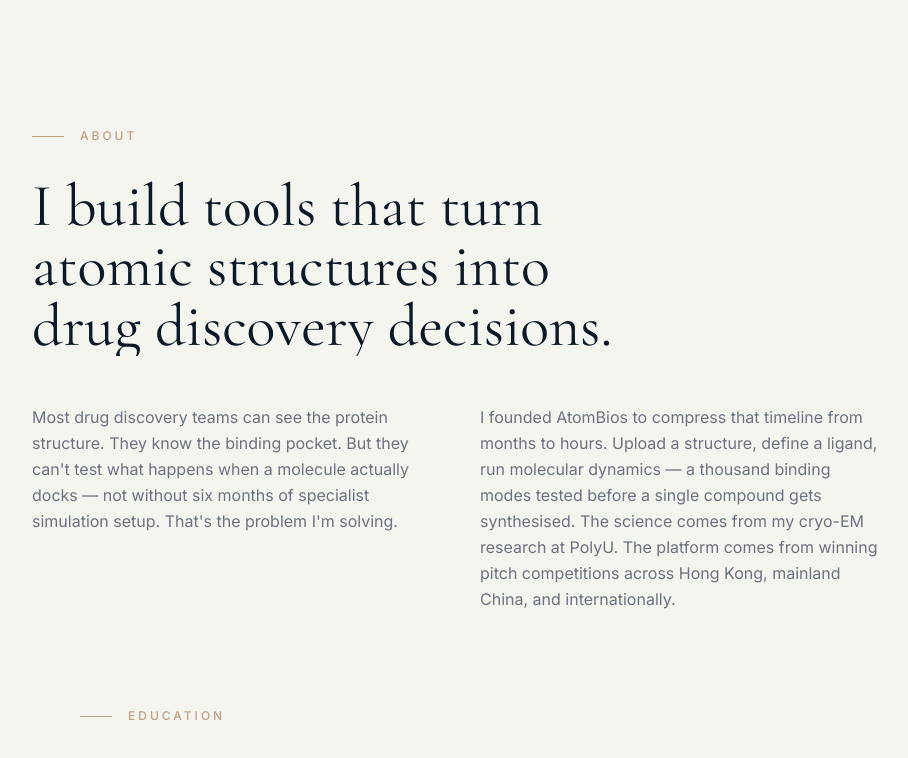
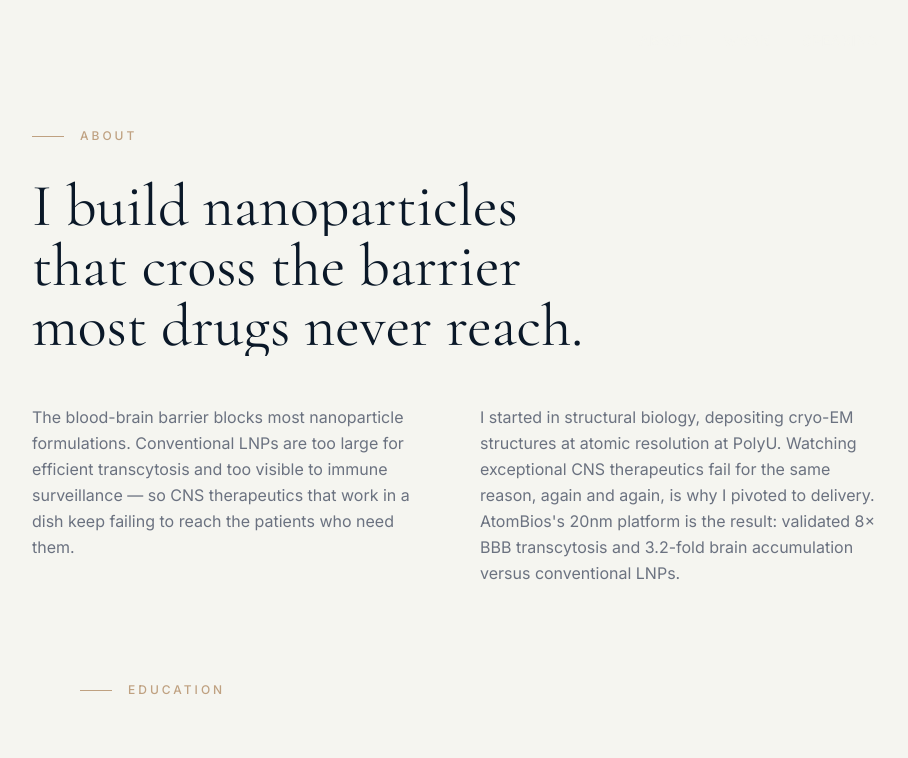
Before and after one commit to Grasswall/jackieng-profile, a Next.js app: page /jackieng-profile/about in a window 1280 px wide. Shown: the top 758 px of the page, without its empty margins (184-1092 px from the left). Built offline with nearby package versions, Linux system fonts and the light colour scheme.

Commit message:
Align About/Work/Speaking with brain-delivery narrative; fix MPhil to PhD

```diff
--- a/src/app/about/page.tsx
+++ b/src/app/about/page.tsx
@@ -5,21 +5,21 @@ import { TextReveal } from "@/components/TextReveal";
 
 export const metadata: Metadata = {
   title: "About — Jackie Ng",
-  description: "Structural biologist turned biotech founder. Building at the intersection of atoms and algorithms.",
+  description: "Structural biologist turned brain-delivery scientist. Building 20nm nanoparticles that cross the blood-brain barrier.",
 };
 
 const educationItems = [
   {
-    degree: "MPhil",
+    degree: "PhD",
     field: "Biochemistry",
     institution: "The Hong Kong Polytechnic University",
     years: "2023–present",
     highlights: [
-      "Cryo-EM structural biology & computational drug discovery",
+      "Cryo-EM structural biology, pivoted to blood-brain barrier delivery",
       "Research Postgraduate Scholarship + HK$25k Conference Grant",
       "YDC Youth Ambassadors Programme",
     ],
-    tags: ["Cryo-EM", "Drug Discovery", "Best Oral Presentation"],
+    tags: ["Cryo-EM", "BBB Delivery", "Best Oral Presentation"],
   },
   {
     degree: "BSc",
@@ -41,17 +41,17 @@ export default function AboutPage() {
       <div className="max-w-4xl mx-auto px-6">
         <SectionLabel label="About" />
         <TextReveal as="h1" className="font-heading text-5xl md:text-6xl text-navy mt-8 mb-12 leading-tight">
-          {`I build tools that turn
-atomic structures into
-drug discovery decisions.`}
+          {`I build nanoparticles
+that cross the barrier
+most drugs never reach.`}
         </TextReveal>
 
         <div className="grid md:grid-cols-2 gap-12 mb-24">
           <p className="text-slate leading-relaxed">
-            Most drug discovery teams can see the protein structure. They know the binding pocket. But they can&apos;t test what happens when a molecule actually docks &mdash; not without six months of specialist simulation setup. That&apos;s the problem I&apos;m solving.
+            The blood-brain barrier blocks most nanoparticle formulations. Conventional LNPs are too large for efficient transcytosis and too visible to immune surveillance &mdash; so CNS therapeutics that work in a dish keep failing to reach the patients who need them.
           </p>
           <p className="text-slate leading-relaxed">
-            I founded AtomBios to compress that timeline from months to hours. Upload a structure, define a ligand, run molecular dynamics &mdash; a thousand binding modes tested before a single compound gets synthesised. The science comes from my cryo-EM research at PolyU. The platform comes from winning pitch competitions across Hong Kong, mainland China, and internationally.
+            I started in structural biology, depositing cryo-EM structures at atomic resolution at PolyU. Watching exceptional CNS therapeutics fail for the same reason, again and again, is why I pivoted to delivery. AtomBios&apos;s 20nm platform is the result: validated 8&times; BBB transcytosis and 3.2-fold brain accumulation versus conventional LNPs.
           </p>
         </div>
 
--- a/src/app/speaking/page.tsx
+++ b/src/app/speaking/page.tsx
@@ -9,9 +9,9 @@ export const metadata: Metadata = {
 };
 
 const mediaCards = [
-  { id: "rthk", type: "large" as const, outlet: "RTHK · Hong Kong Public Broadcaster", title: "尋找創科的故事", description: "On-camera interview on RTHK's Innovation Stories — Hong Kong's equivalent of the BBC — sharing the story behind AtomBios and molecular simulation.", photo: "/jackieng-profile/assets/rthk-broadcast.jpg", badge: "Live TV" },
+  { id: "rthk", type: "large" as const, outlet: "RTHK · Hong Kong Public Broadcaster", title: "尋找創科的故事", description: "On-camera interview on RTHK's Innovation Stories — Hong Kong's equivalent of the BBC — sharing the story behind AtomBios.", photo: "/jackieng-profile/assets/rthk-broadcast.jpg", badge: "Live TV" },
   { id: "brtv", type: "large" as const, outlet: "BRTV · Beijing Television", title: "轉在北京", description: "Featured on Beijing Television — mainland China's national coverage — as a Hong Kong scientist making impact in Greater China's innovation ecosystem.", photo: "/jackieng-profile/assets/beijing-tv-speaking.jpg", badge: "National TV" },
-  { id: "mingpao", type: "regular" as const, outlet: "Ming Pao · Sing Tao", title: "Print Interviews", description: "Published interviews in Hong Kong's leading Chinese-language newspapers on computational drug discovery and the intersection of science and entrepreneurship.", photo: "/jackieng-profile/assets/mingpao-spread.jpg" },
+  { id: "mingpao", type: "regular" as const, outlet: "Ming Pao · Sing Tao", title: "Print Interviews", description: "Published interviews in Hong Kong's leading Chinese-language newspapers on science and entrepreneurship.", photo: "/jackieng-profile/assets/mingpao-spread.jpg" },
   { id: "jbc", type: "text-only" as const, outlet: "J. Biological Chemistry", title: "Published Research", description: "Tang et al. — Novel host cell factors interacting with SARS-CoV-2 spike protein RBD.", badge: "Peer-reviewed · JBC" },
 ];
 
--- a/src/app/work/page.tsx
+++ b/src/app/work/page.tsx
@@ -5,13 +5,13 @@ import { TextReveal } from "@/components/TextReveal";
 
 export const metadata: Metadata = {
   title: "Work — Jackie Ng",
-  description: "AtomBios: the simulation platform that turns cryo-EM structures into drug candidates. HKSTP incubated, competition-validated, investor-backed.",
+  description: "AtomBios: 20nm nanoparticles engineered to cross the blood-brain barrier. HKSTP incubated, competition-validated, investor-backed.",
 };
 
 const pillars = [
-  { icon: "⬡", title: "Atomic Precision", description: "Structural simulation grounded in cryo-EM verified models — every binding pocket, every residue." },
-  { icon: "⚡", title: "Pharma Speed", description: "Compressing the drug discovery timeline from years to weeks with GPU-accelerated molecular dynamics." },
-  { icon: "◎", title: "Human Insight", description: "Translating atomic-scale data into decisions that clinicians, investors, and researchers can act on." },
+  { icon: "⬡", title: "20nm Platform", description: "Nanoparticles 4-5× smaller than conventional LNPs, built from structural biology insight into endosomal transcytosis." },
+  { icon: "⚡", title: "Validated In Vivo", description: "8× blood-brain barrier transcytosis and 3.2-fold brain accumulation versus conventional LNPs." },
+  { icon: "◎", title: "Pharma Partnership", description: "Working with Sirnaomics to move the platform from bench validation toward clinical application." },
 ];
 
 const badges = ["HKSTP Ideation Approved", "PolyU IEP Incubatee", "MicroFund 25/26", "JoinCap Investment Secured"];
@@ -22,14 +22,14 @@ export default function WorkPage() {
       <div className="max-w-5xl mx-auto px-6">
         <SectionLabel label="Work" />
         <TextReveal as="h1" className="font-heading text-5xl md:text-6xl text-navy mt-8 mb-16 leading-tight">
-          {`Building at the intersection
-of atoms and algorithms.`}
+          {`Small enough to cross,
+proven that it works.`}
         </TextReveal>
       </div>
 
       <AtomBios
-        heading="Molecular simulation at pharma speed."
-        tagline="Every drug team I talked to had the same problem. They could see the structure. They knew the pocket. But they couldn't test what happens when a molecule actually docks."
+        heading="Nanoparticles that reach the brain."
+        tagline="Conventional LNPs are too large to cross the blood-brain barrier efficiently. The 20nm platform is built from structural biology insight into endosomal transcytosis, not trial-and-error lipid screening."
         description=""
         pillars={pillars}
         programBadges={badges}
```
